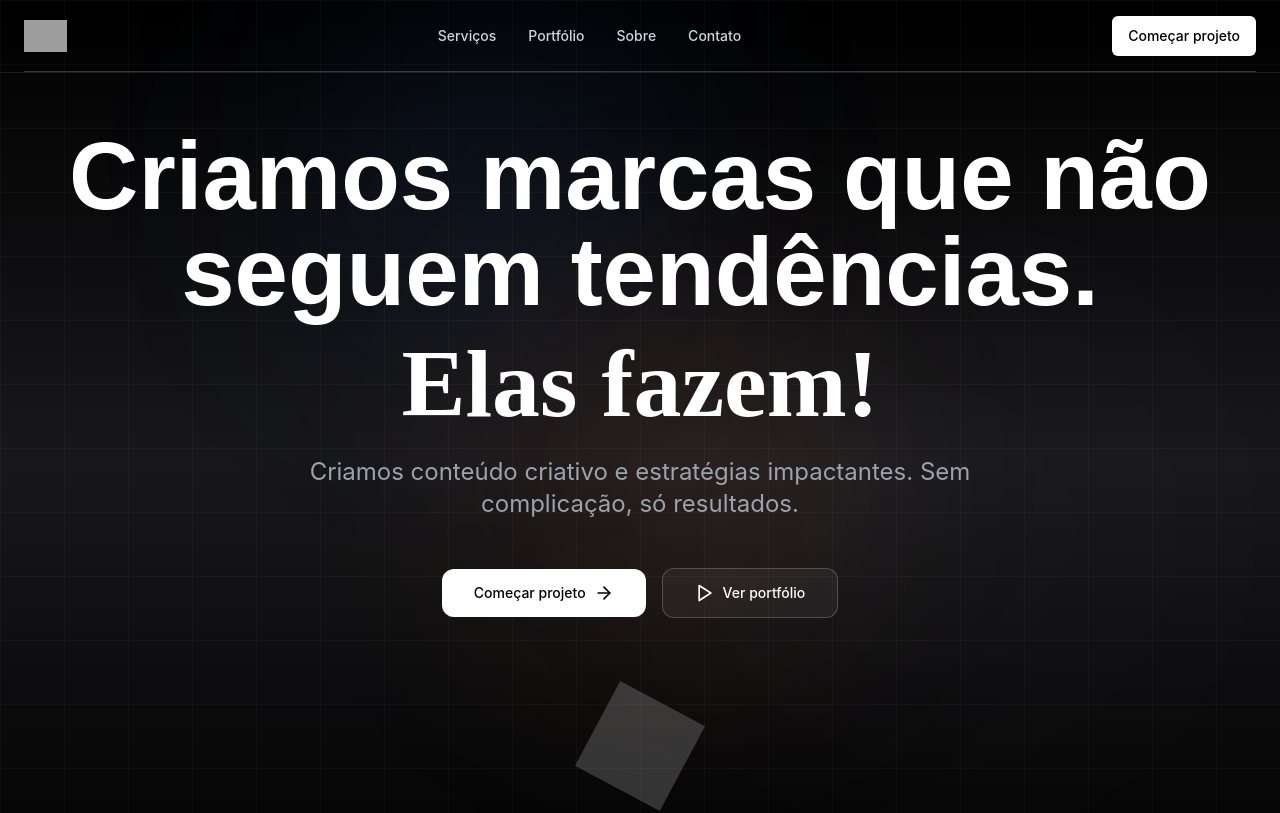
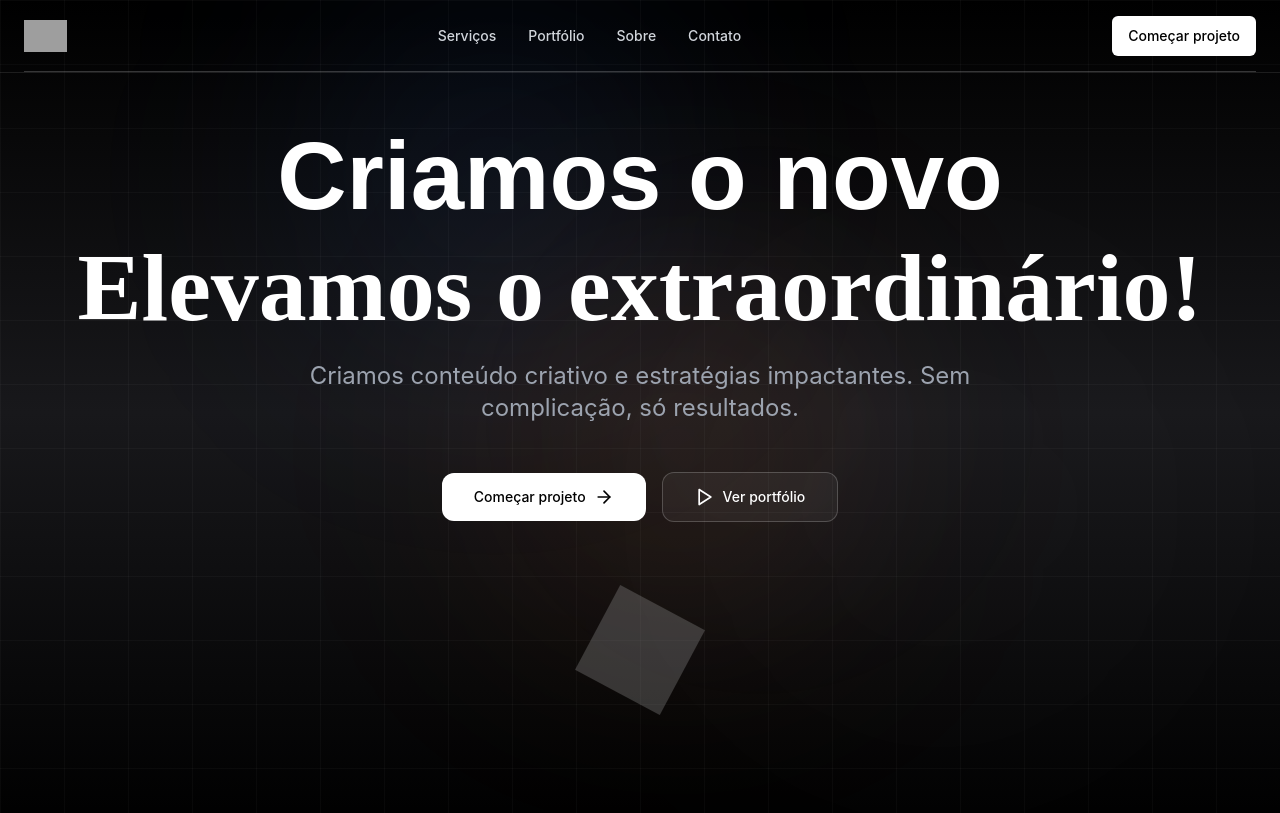
Before and after one commit to MicheIAlmeida/nord-site, a Next.js app: page / in a window 1280 px wide. Shown: the top 813 px of the page. Built offline with nearby package versions, Linux system fonts and the light colour scheme; grey boxes are pictures that could not be loaded.

Commit message:
Update HeroSection.js

```diff
--- a/components/home/HeroSection.js
+++ b/components/home/HeroSection.js
@@ -111,7 +111,7 @@ export default function HeroSection() {
             transition={{ duration: 1, delay: 0.2, ease: [0.23, 1, 0.32, 1] }}
             className="mb-4 font-funnel"
         >
-            Criamos marcas que não seguem tendências.
+            Criamos o novo
         </motion.div>
 
         {/* Segunda linha - ExtraBold 800 */}
@@ -121,7 +121,7 @@ export default function HeroSection() {
             transition={{ duration: 1, delay: 0.5, ease: [0.23, 1, 0.32, 1] }}
             className="font-['Funnel_Display'] font-extrabold"
         >
-            Elas fazem!
+            Elevamos o extraordinário!
         </motion.div>
     </h1>
 </div>
```
